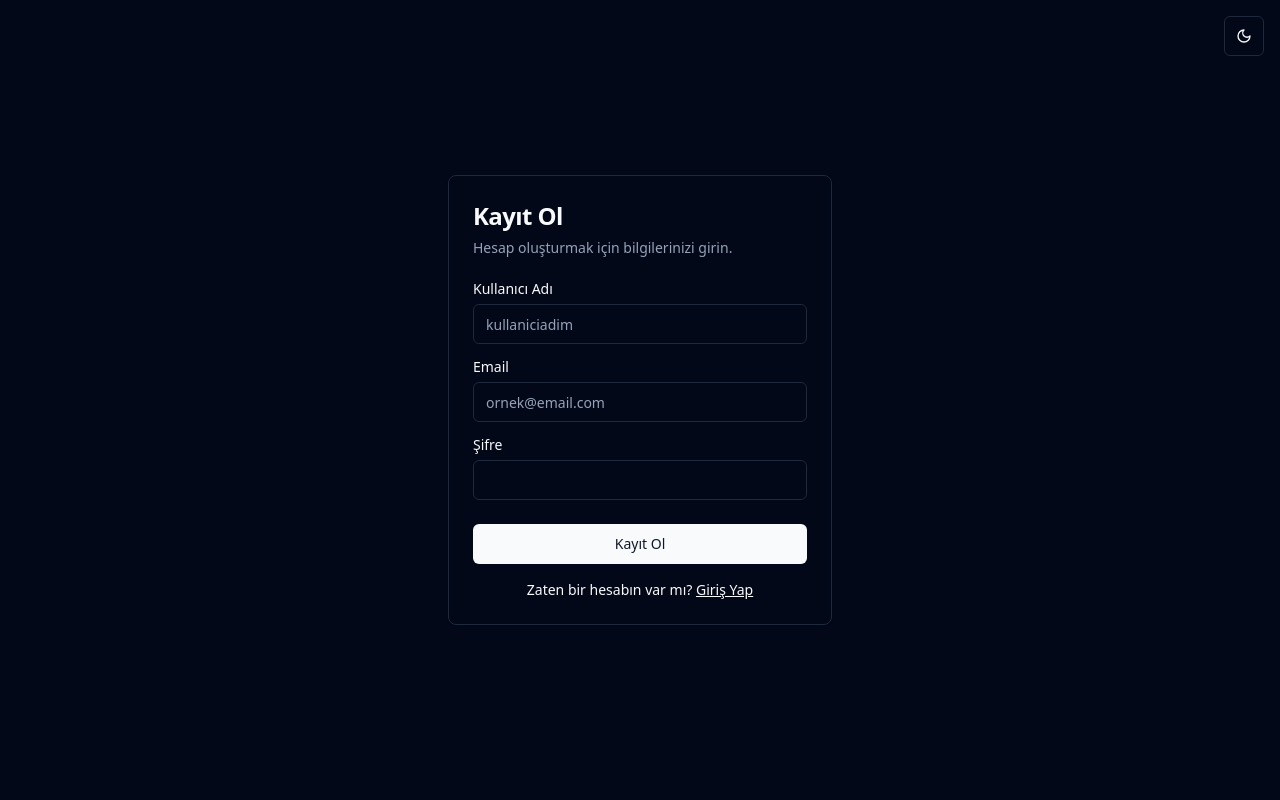
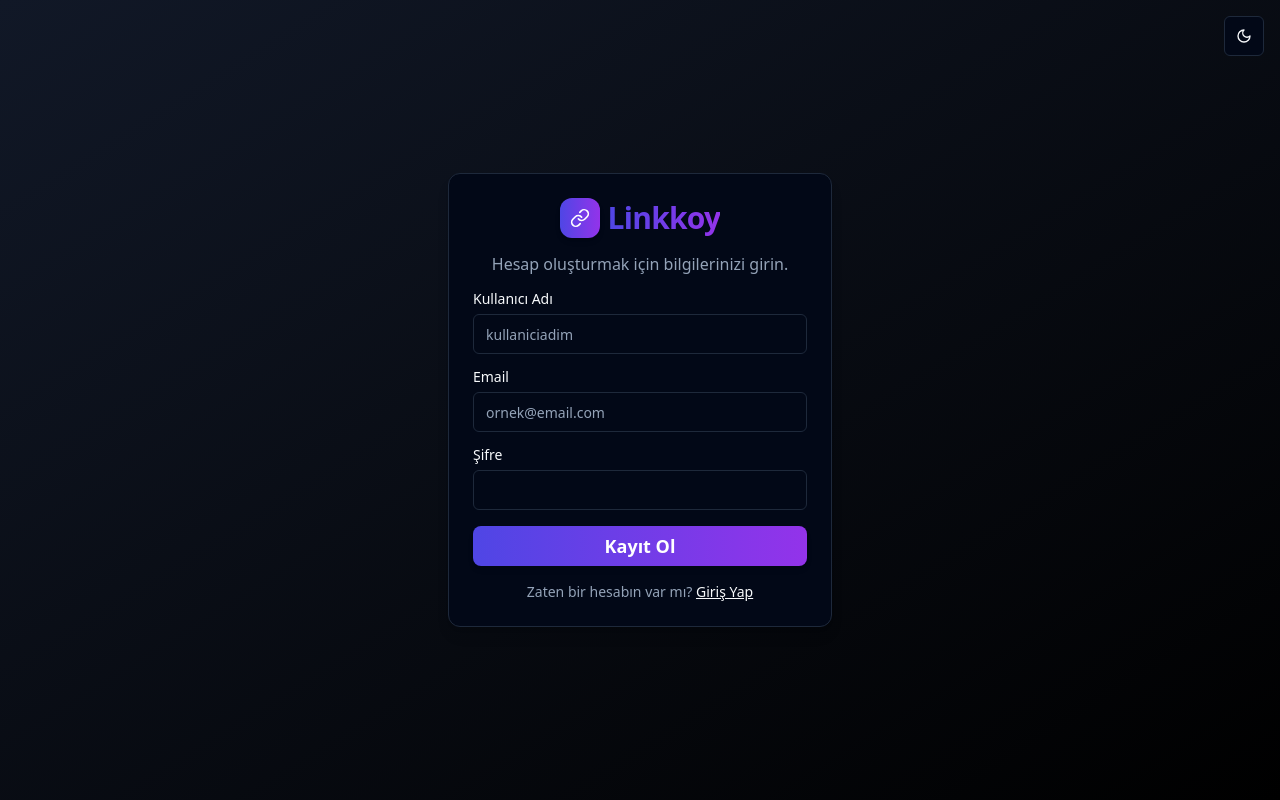
Before and after one commit to gokdeniz522-alt/linklerim, a React (Vite) app: page /signup in a window 1280 px wide. Built offline with nearby package versions, Linux system fonts and the light colour scheme.

Commit message:
[dyad] Giriş ve kayıt sayfalarının tasarımı, gradyan arka plan, marka logosu ve geliştirilmiş kart stilleri ile güncellendi. - wrote 2 file(s)

```diff
--- a/src/pages/Login.tsx
+++ b/src/pages/Login.tsx
@@ -6,7 +6,7 @@ import { Input } from "@/components/ui/input";
 import { Label } from "@/components/ui/label";
 import { supabase } from '@/lib/supabase';
 import { showError } from '@/utils/toast';
-import { Loader2 } from 'lucide-react';
+import { Loader2, Link as LinkIcon } from 'lucide-react'; // LinkIcon eklendi
 import { ThemeToggle } from '@/components/theme-toggle';
 
 const Login = () => {
@@ -32,17 +32,24 @@ const Login = () => {
   };
 
   return (
-    <div className="flex items-center justify-center min-h-screen bg-background relative">
+    <div className="flex items-center justify-center min-h-screen bg-gradient-to-br from-indigo-50 to-purple-50 dark:from-gray-900 dark:to-black relative p-4">
       <div className="absolute top-4 right-4">
         <ThemeToggle />
       </div>
-      <Card className="w-full max-w-sm">
-        <CardHeader>
-          <CardTitle className="text-2xl">Giriş Yap</CardTitle>
-          <CardDescription>Devam etmek için hesabınıza giriş yapın.</CardDescription>
+      <Card className="w-full max-w-sm shadow-lg rounded-xl">
+        <CardHeader className="text-center pt-6 pb-4">
+          <div className="flex items-center justify-center space-x-2 mb-2">
+            <div className="h-10 w-10 rounded-xl bg-gradient-to-r from-indigo-600 to-purple-600 flex items-center justify-center shadow-md">
+              <LinkIcon className="h-5 w-5 text-white" />
+            </div>
+            <CardTitle className="text-3xl font-bold bg-clip-text text-transparent bg-gradient-to-r from-indigo-600 to-purple-600">
+              Linkkoy
+            </CardTitle>
+          </div>
+          <CardDescription className="text-base text-muted-foreground">Devam etmek için hesabınıza giriş yapın.</CardDescription>
         </CardHeader>
         <form onSubmit={handleLogin}>
-          <CardContent className="grid gap-4">
+          <CardContent className="grid gap-4 px-6 pb-4">
             <div className="grid gap-2">
               <Label htmlFor="email">Email</Label>
               <Input id="email" type="email" placeholder="ornek@email.com" required value={email} onChange={(e) => setEmail(e.target.value)} />
@@ -52,14 +59,14 @@ const Login = () => {
               <Input id="password" type="password" required value={password} onChange={(e) => setPassword(e.target.value)} />
             </div>
           </CardContent>
-          <CardFooter className="flex flex-col gap-4">
-            <Button type="submit" className="w-full" disabled={isLoading}>
+          <CardFooter className="flex flex-col gap-4 px-6 pb-6">
+            <Button type="submit" className="w-full rounded-lg py-2 text-lg font-semibold bg-gradient-to-r from-indigo-600 to-purple-600 hover:from-indigo-700 hover:to-purple-700 text-white shadow-md" disabled={isLoading}>
               {isLoading && <Loader2 className="mr-2 h-4 w-4 animate-spin" />}
               Giriş Yap
             </Button>
-            <div className="text-center text-sm">
+            <div className="text-center text-sm text-muted-foreground">
               Hesabın yok mu?{' '}
-              <Link to="/signup" className="underline">
+              <Link to="/signup" className="underline text-primary hover:text-primary/80">
                 Kayıt Ol
               </Link>
             </div>
--- a/src/pages/SignUp.tsx
+++ b/src/pages/SignUp.tsx
@@ -6,7 +6,7 @@ import { Input } from "@/components/ui/input";
 import { Label } from "@/components/ui/label";
 import { supabase } from '@/lib/supabase';
 import { showError } from '@/utils/toast';
-import { Loader2 } from 'lucide-react';
+import { Loader2, Link as LinkIcon } from 'lucide-react'; // LinkIcon eklendi
 import { ThemeToggle } from '@/components/theme-toggle';
 
 const SignUp = () => {
@@ -38,17 +38,24 @@ const SignUp = () => {
   };
 
   return (
-    <div className="flex items-center justify-center min-h-screen bg-background relative">
+    <div className="flex items-center justify-center min-h-screen bg-gradient-to-br from-indigo-50 to-purple-50 dark:from-gray-900 dark:to-black relative p-4">
       <div className="absolute top-4 right-4">
         <ThemeToggle />
       </div>
-      <Card className="w-full max-w-sm">
-        <CardHeader>
-          <CardTitle className="text-2xl">Kayıt Ol</CardTitle>
-          <CardDescription>Hesap oluşturmak için bilgilerinizi girin.</CardDescription>
+      <Card className="w-full max-w-sm shadow-lg rounded-xl">
+        <CardHeader className="text-center pt-6 pb-4">
+          <div className="flex items-center justify-center space-x-2 mb-2">
+            <div className="h-10 w-10 rounded-xl bg-gradient-to-r from-indigo-600 to-purple-600 flex items-center justify-center shadow-md">
+              <LinkIcon className="h-5 w-5 text-white" />
+            </div>
+            <CardTitle className="text-3xl font-bold bg-clip-text text-transparent bg-gradient-to-r from-indigo-600 to-purple-600">
+              Linkkoy
+            </CardTitle>
+          </div>
+          <CardDescription className="text-base text-muted-foreground">Hesap oluşturmak için bilgilerinizi girin.</CardDescription>
         </CardHeader>
         <form onSubmit={handleSignUp}>
-          <CardContent className="grid gap-4">
+          <CardContent className="grid gap-4 px-6 pb-4">
             <div className="grid gap-2">
               <Label htmlFor="username">Kullanıcı Adı</Label>
               <Input id="username" placeholder="kullaniciadim" required value={username} onChange={(e) => setUsername(e.target.value)} />
@@ -62,14 +69,14 @@ const SignUp = () => {
               <Input id="password" type="password" required value={password} onChange={(e) => setPassword(e.target.value)} />
             </div>
           </CardContent>
-          <CardFooter className="flex flex-col gap-4">
-            <Button type="submit" className="w-full" disabled={isLoading}>
+          <CardFooter className="flex flex-col gap-4 px-6 pb-6">
+            <Button type="submit" className="w-full rounded-lg py-2 text-lg font-semibold bg-gradient-to-r from-indigo-600 to-purple-600 hover:from-indigo-700 hover:to-purple-700 text-white shadow-md" disabled={isLoading}>
               {isLoading && <Loader2 className="mr-2 h-4 w-4 animate-spin" />}
               Kayıt Ol
             </Button>
-            <div className="text-center text-sm">
+            <div className="text-center text-sm text-muted-foreground">
               Zaten bir hesabın var mı?{' '}
-              <Link to="/login" className="underline">
+              <Link to="/login" className="underline text-primary hover:text-primary/80">
                 Giriş Yap
               </Link>
             </div>
```
